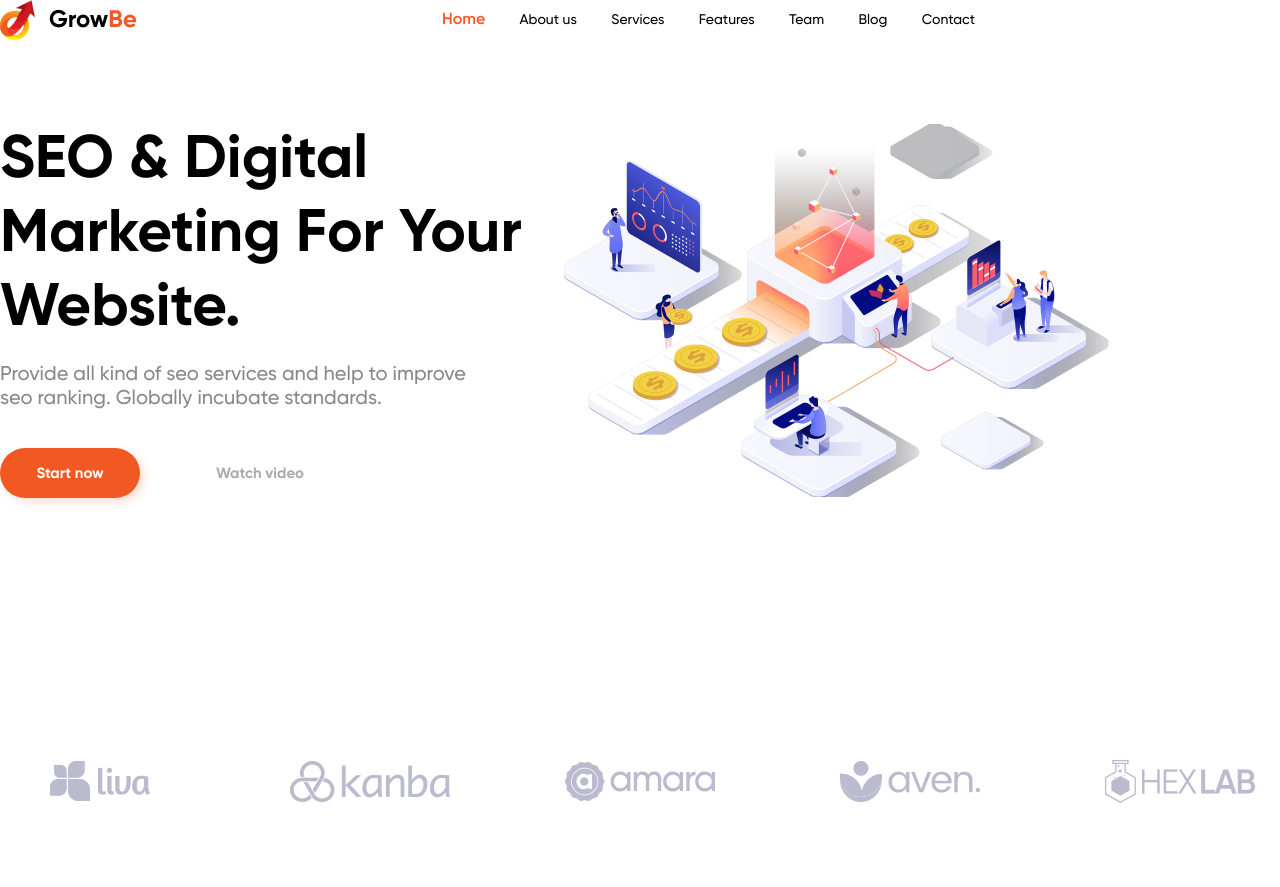
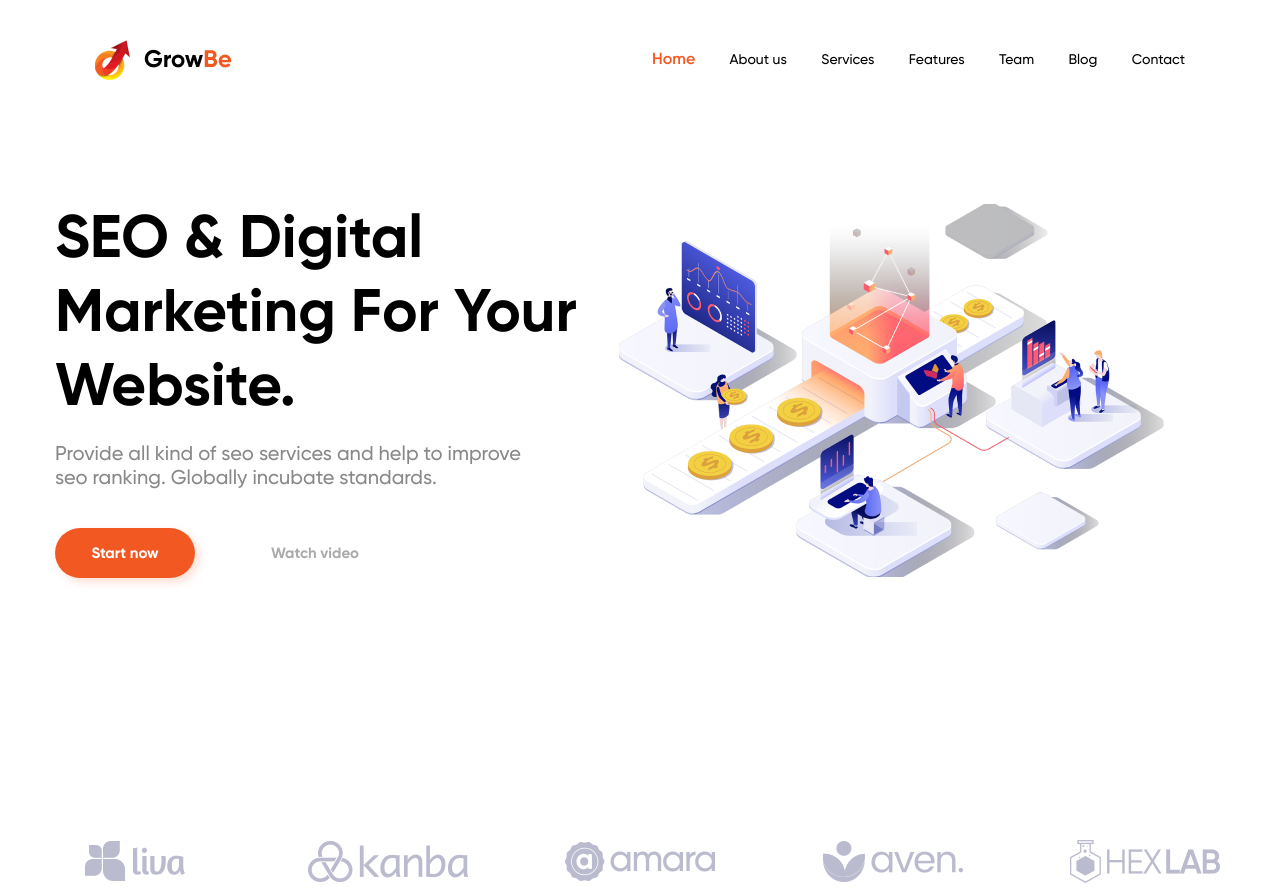
Before and after one commit to Violetta-Yakovleva/html_css_course, a plain HTML site: page Homework4/index.html in a window 1280 px wide. Before the commit the page ends 807 px from the top, so only its background shows below. Drawn offline with Linux system fonts and the light colour scheme.

Commit message:
Homework 4 edit

```diff
--- a/Homework4/index.html
+++ b/Homework4/index.html
@@ -9,7 +9,7 @@
     <body>
         <header class="header conteiner">
             <img src="./img/header-logo.png" alt="header logo" />
-            <nav class="navigation conteiner">
+            <nav class="navigation">
                 <a class="navigation__link-home" href="#">Home</a>
                 <a class="navigation__link" href="#">About us</a>
                 <a class="navigation__link" href="#">Services</a>
--- a/Homework4/style.css
+++ b/Homework4/style.css
@@ -33,13 +33,15 @@ img {
 }
 
 header {
+    padding: 40px;
     display: flex;
     flex-direction: row;
     align-items: center;
+    justify-content: space-between;
 }
 
 .conteiner {
-    max-width: 1319px;
+    max-width: 1170px;
     margin: 0 auto;
 }
 
@@ -122,5 +124,4 @@ section {
     flex-direction: row;
     flex-wrap: wrap;
     justify-content: space-between;
-    width: 1240px;
 }
```
